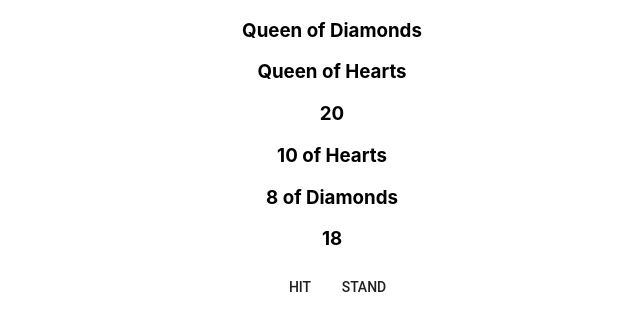
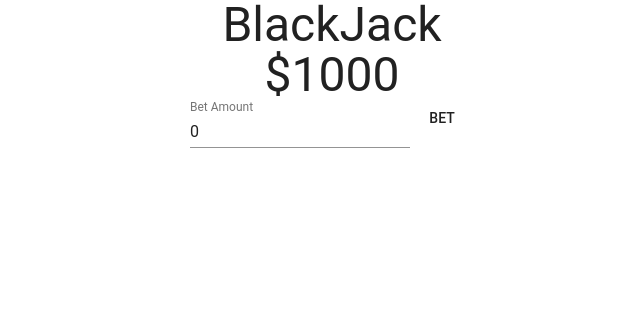
Before and after one commit to jblissett7/black-jack, a React (Create React App) app: page / in a window 1280 px wide. Shown: the top 330 px of the page, without its empty margins (308-948 px from the left). Built offline with nearby package versions, Linux system fonts and the light colour scheme.

Commit message:
Start work on hiding one dealer card

```diff
--- a/src/Components/App/App.js
+++ b/src/Components/App/App.js
@@ -1,12 +1,12 @@
 import React, { Component } from 'react';
 import './App.css';
-import BlackJack from '../BlackJack/BlackJack';
+import BlackJackContainer from '../../Containers/BlackJack/BlackJackContainer';
 
 class App extends Component {
   render() {
     return (
       <div className="App">
-        <BlackJack />
+        <BlackJackContainer />
       </div>
     );
   }
--- a/src/Components/Dealer/Dealer.jsx
+++ b/src/Components/Dealer/Dealer.jsx
@@ -6,8 +6,8 @@ class Dealer extends Component {
     const { cards, count } = this.props;
     return (
       <div>
-        {cards.map(card => (
-          <Card name={card.name} key={card.name} value={card.value} />
+        {cards.map((card, index) => (
+          <Card name={card.name} key={index} value={card.value} />
         ))}
         <h3>{count}</h3>
       </div>
--- a/src/Containers/BlackJack/BlackJackContainer.js
+++ b/src/Containers/BlackJack/BlackJackContainer.js
@@ -1,8 +1,53 @@
 import React, { Component } from 'react';
+import GameContainer from '../Game/GameContainer';
+import StartContainer from '../Start/StartContainer';
 
 class BlackJackContainer extends Component {
+  constructor(props) {
+    super(props);
+
+    this.state = {
+      wallet: 1000,
+      betAmount: 0,
+      gameOver: true,
+    };
+  }
+
+  handleBetAmountChange = betAmount => {
+    this.setState({
+      betAmount,
+    });
+  };
+
+  handleClick = () => {
+    let { betAmount, wallet } = this.state;
+    if (betAmount > wallet) {
+      return;
+    } else {
+      wallet = wallet - betAmount;
+      this.setState({
+        wallet,
+        gameOver: false,
+      });
+    }
+  };
+
   render() {
-    return <div />;
+    const { gameOver, wallet, betAmount } = this.state;
+    return (
+      <div>
+        {gameOver ? (
+          <StartContainer
+            wallet={wallet}
+            betAmount={betAmount}
+            onBetAmountChange={this.handleBetAmountChange}
+            onBetClick={this.handleClick}
+          />
+        ) : (
+          <GameContainer wallet={wallet} />
+        )}
+      </div>
+    );
   }
 }
 
--- a/src/Containers/Game/GameContainer.js
+++ b/src/Containers/Game/GameContainer.js
@@ -3,6 +3,7 @@ import Player from '../../Components/Player/Player';
 import Dealer from '../../Components/Dealer/Dealer';
 import Deck from './../../Utilities/Deck';
 import Button from '@material-ui/core/Button';
+import { Typography } from '@material-ui/core';
 
 class GameContainer extends Component {
   constructor(props) {
@@ -10,6 +11,7 @@ class GameContainer extends Component {
 
     this.state = {
       deck: new Deck(),
+      //hiddenDealerCard: [],
       dealerCards: [],
       dealerCount: 0,
       playerCards: [],
@@ -22,6 +24,9 @@ class GameContainer extends Component {
     let { playerCards, playerCount } = this.state;
     playerCards.push(updatedDeck.dealCard());
     playerCount = this.getCount(playerCards);
+    if (playerCount > 21) {
+      console.log('Bust');
+    }
 
     this.setState({
       deck: updatedDeck,
@@ -33,6 +38,7 @@ class GameContainer extends Component {
   handleStandButtonClick = () => {
     let updatedDeck = this.state.deck;
     let { dealerCards, dealerCount } = this.state;
+    //this.flipHiddenCard();
     while (dealerCount < 17) {
       dealerCards.push(updatedDeck.dealCard());
       dealerCount = this.getCount(dealerCards);
@@ -45,9 +51,29 @@ class GameContainer extends Component {
     }
   };
 
+  /*flipHiddenCard = () => {
+    let { dealerCards, dealerCount, hiddenDealerCard } = this.state;
+    dealerCards.push(hiddenDealerCard);
+    console.log(hiddenDealerCard);
+    dealerCount = this.getCount(dealerCards);
+
+    this.setState({
+      dealerCards,
+      dealerCount,
+      hiddenDealerCard: [],
+    });
+  };
+  */
+
   startingDeal = () => {
     let updatedDeck = this.state.deck;
-    let { dealerCards, playerCards, dealerCount, playerCount } = this.state;
+    let {
+      dealerCards,
+      playerCards,
+      dealerCount,
+      playerCount,
+      hiddenDealerCard,
+    } = this.state;
     updatedDeck.shuffle();
     playerCards.push(updatedDeck.dealCard());
     dealerCards.push(updatedDeck.dealCard());
@@ -60,6 +86,7 @@ class GameContainer extends Component {
       deck: updatedDeck,
       dealerCards,
       playerCards,
+      //hiddenDealerCard,
       dealerCount,
       playerCount,
     });
@@ -94,12 +121,14 @@ class GameContainer extends Component {
   }
   render() {
     const { dealerCards, playerCards, dealerCount, playerCount } = this.state;
+    const { wallet } = this.props;
     return (
       <div>
         <Dealer cards={dealerCards} count={dealerCount} />
         <Player cards={playerCards} count={playerCount} />
         <Button onClick={this.handleHitButtonClick}>Hit</Button>
         <Button onClick={this.handleStandButtonClick}>Stand</Button>
+        <Typography variant="h3">${wallet}</Typography>
       </div>
     );
   }
--- a/src/Containers/Start/StartContainer.js
+++ b/src/Containers/Start/StartContainer.js
@@ -1,8 +1,33 @@
 import React, { Component } from 'react';
+import Typography from '@material-ui/core/Typography';
+import Input from '@material-ui/core/TextField';
+import Button from '@material-ui/core/Button';
+import TextField from '@material-ui/core/TextField';
 
 class StartContainer extends Component {
+  handleChange = event => {
+    this.props.onBetAmountChange(event.target.value);
+  };
+
+  handleClick = () => {
+    this.props.onBetClick();
+  };
+
   render() {
-    return <div />;
+    const { wallet, betAmount } = this.props;
+    return (
+      <div>
+        <Typography variant="h3">BlackJack</Typography>
+        <Typography variant="h3">${wallet}</Typography>
+        <TextField
+          id="Bet Amount"
+          label="Bet Amount"
+          value={betAmount}
+          onChange={this.handleChange}
+        />
+        <Button onClick={this.handleClick}>Bet</Button>
+      </div>
+    );
   }
 }
 
```
Also changed, not shown: 2 other files (tests, documents, lock files or other folders).
